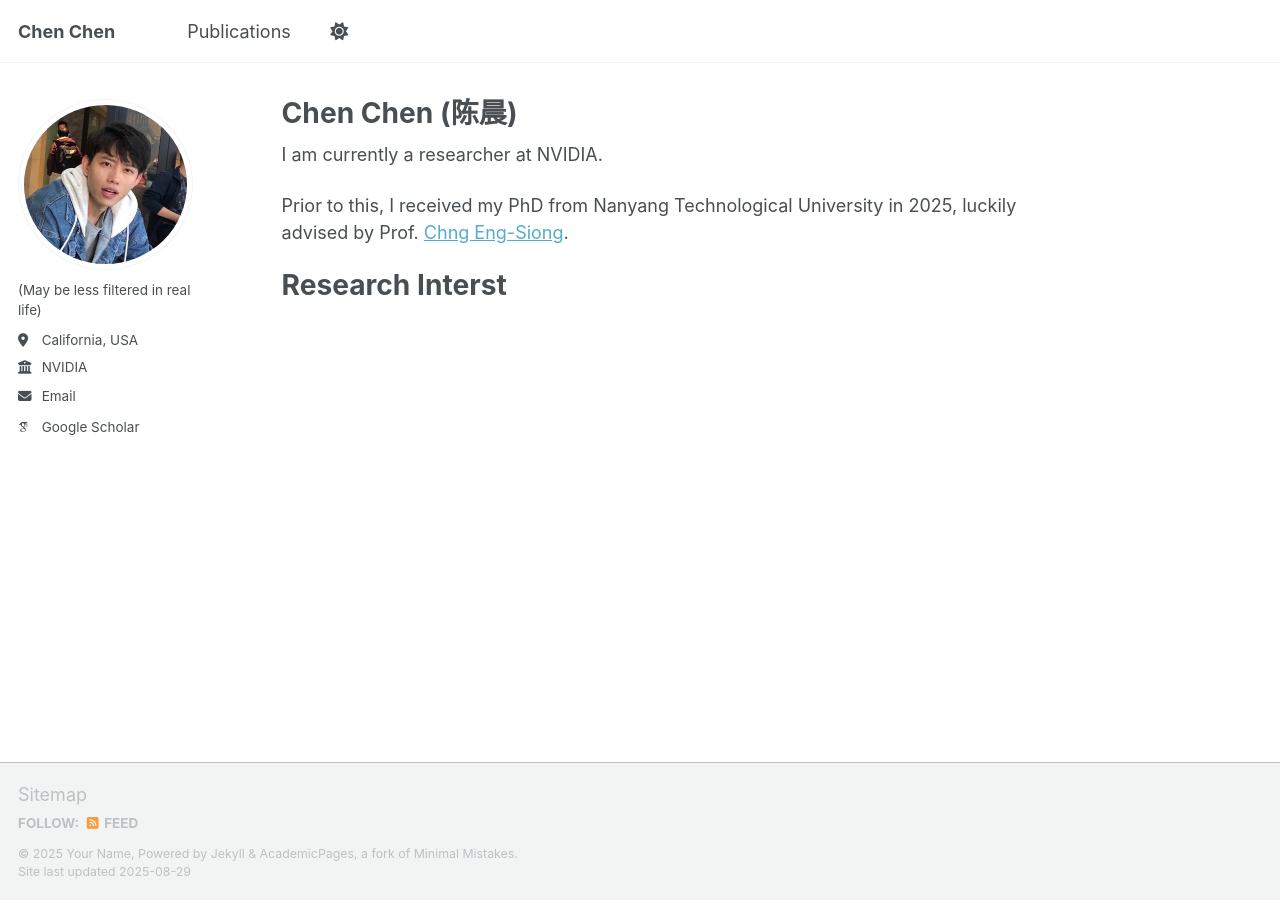
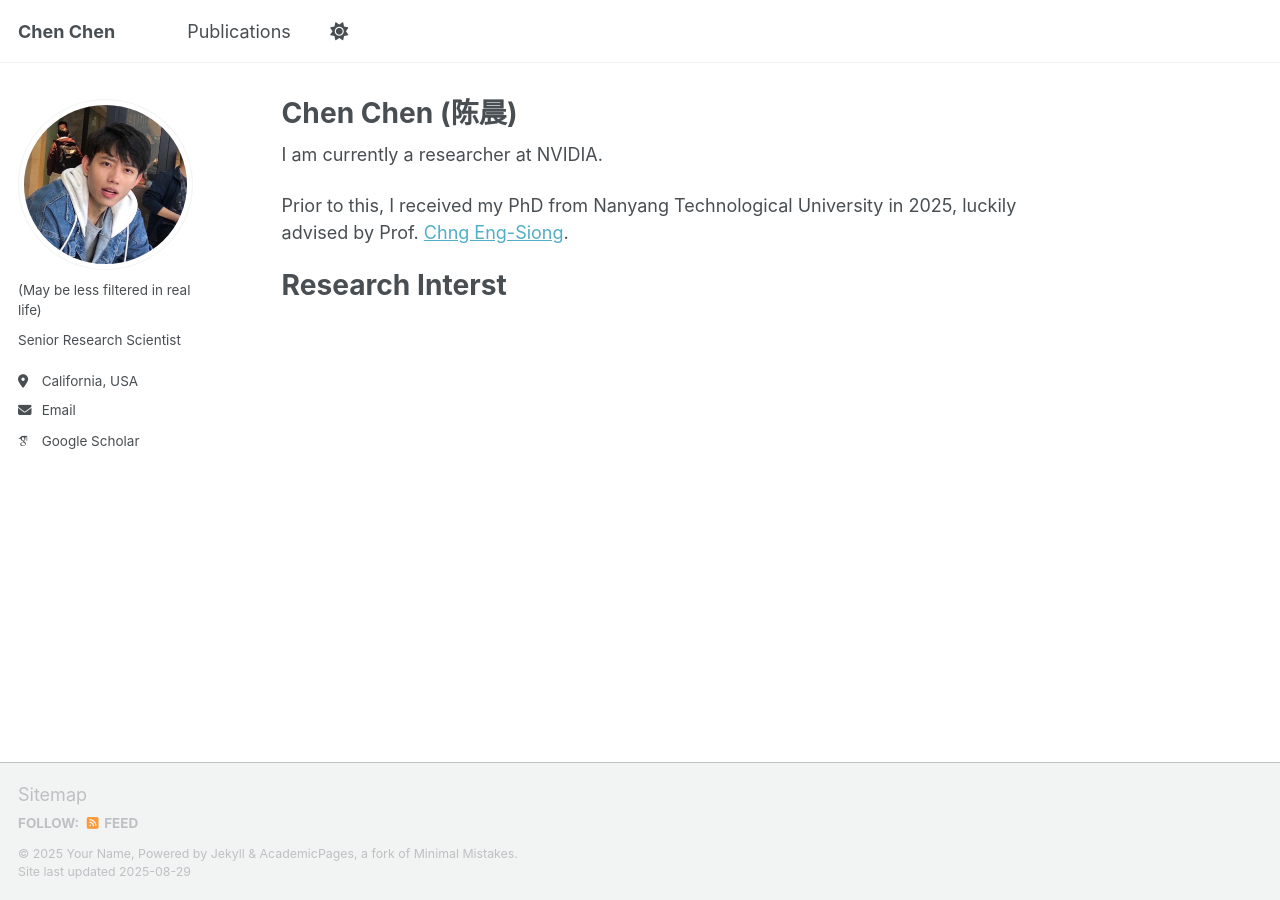
Before and after one commit to cchen1436/cchen1436.github.io, a Jekyll site: the page built from _pages/about.md, in a window 1280 px wide. Built offline with Jekyll 4.4.1, drawn with Linux system fonts in a browser that asks for light colours; some web fonts are replaced; a script that is not in the unit is left out.

Commit message:
Update _config.yml

```diff
--- a/_config.yml
+++ b/_config.yml
@@ -25,9 +25,9 @@ author:
   avatar           : "images/profile.jpg"
   name             : #"Chen Chen (陈晨)"
   pronouns         : "(May be less filtered in real life)"
-  bio              : # ""
+  bio              : "Senior Research Scientist"
   location         : "California, USA"
-  employer         : "NVIDIA"
+  # employer         :  "NVIDIA"
   uri              : # URL
   email            : "cchen1@nvidia.com"
 
```
